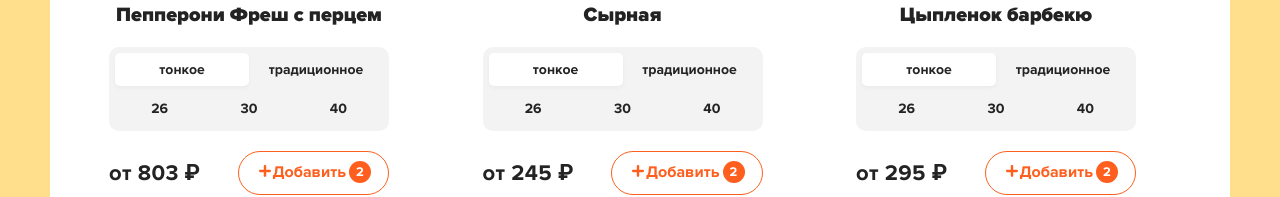
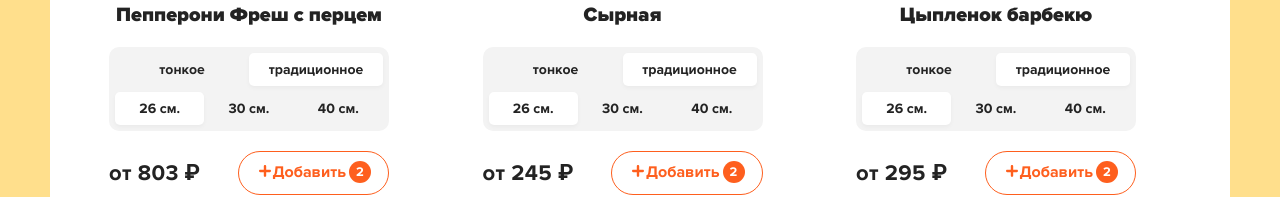
Before and after one commit to dankru/React-pizza, a React app: page / in a window 1280 px wide. Shown: the part 565-762 px from the top of the page. Built offline with nearby package versions, Linux system fonts and the light colour scheme.

Commit message:
Revert "added useState on pizza sizes"
This reverts commit 4bc8870e7f67b11dd6b5331b6da3999799314f61.

```diff
--- a/src/components/PizzaBlock.jsx
+++ b/src/components/PizzaBlock.jsx
@@ -1,17 +1,12 @@
 import React from 'react';
-import classNames from 'classnames';
 
-function PizzaBlock({ imageUrl, name, price, types, sizes }) {
-  const availableTypes = ['тонкое', 'традиционное'];
-  const availableSizes = [26, 30, 40];
-  const [activeType, setActiveType] = React.useState(types[0]);
-  const [activeSize, setActiveSize] = React.useState(sizes[0]);
+function PizzaBlock({ imageUrl, name, price, types }) {
+  const typeNames = ['тонкое', 'традиционное'];
+  const [activeType, setActiveType] = React.useState(1);
+
   console.log(name, types);
   const onSelectType = (index) => {
     setActiveType(index);
-  };
-  const onSelectSize = (index) => {
-    setActiveSize(index);
   };
   return (
     <div className="pizza-block">
@@ -19,30 +14,19 @@ function PizzaBlock({ imageUrl, name, price, types, sizes }) {
       <h4 className="pizza-block__title">{name}</h4>
       <div className="pizza-block__selector">
         <ul>
-          {availableTypes.map((type, index) => (
+          {typeNames.map((type, index) => (
             <li
               key={type}
               onClick={() => onSelectType(index)}
-              className={classNames({
-                active: activeType === index,
-                disabled: !types.includes(index),
-              })}>
+              className={activeType === index ? 'active' : ''}>
               {type}
             </li>
           ))}
         </ul>
         <ul>
-          {availableSizes.map((size, index) => (
-            <li
-              key={size}
-              onClick={() => onSelectSize(index)}
-              className={classNames({
-                active: activeSize === index,
-                disabled: !sizes.includes(index),
-              })}>
-              {size}
-            </li>
-          ))}
+          <li className="active">26 см.</li>
+          <li>30 см.</li>
+          <li>40 см.</li>
         </ul>
       </div>
       <div className="pizza-block__bottom">
```
